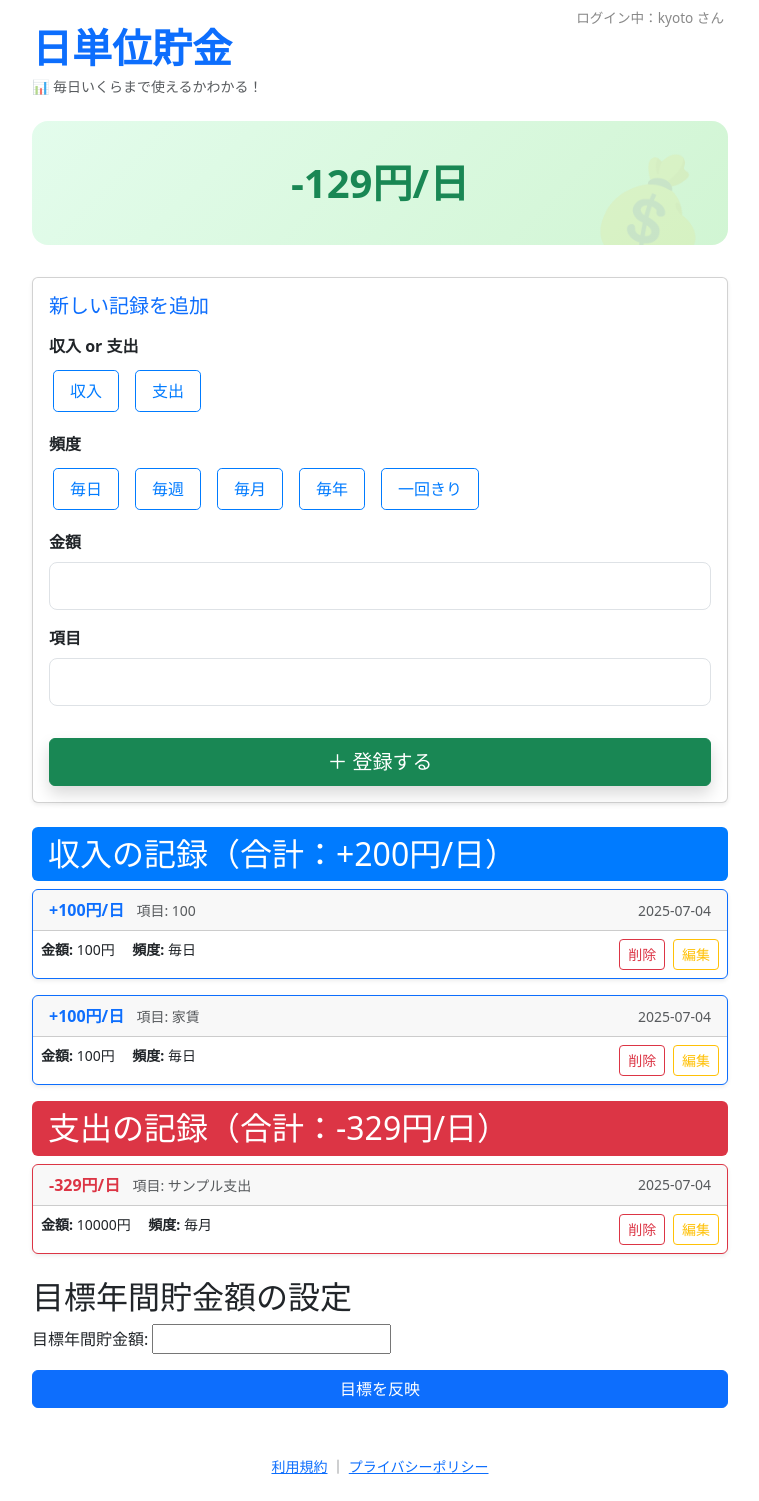
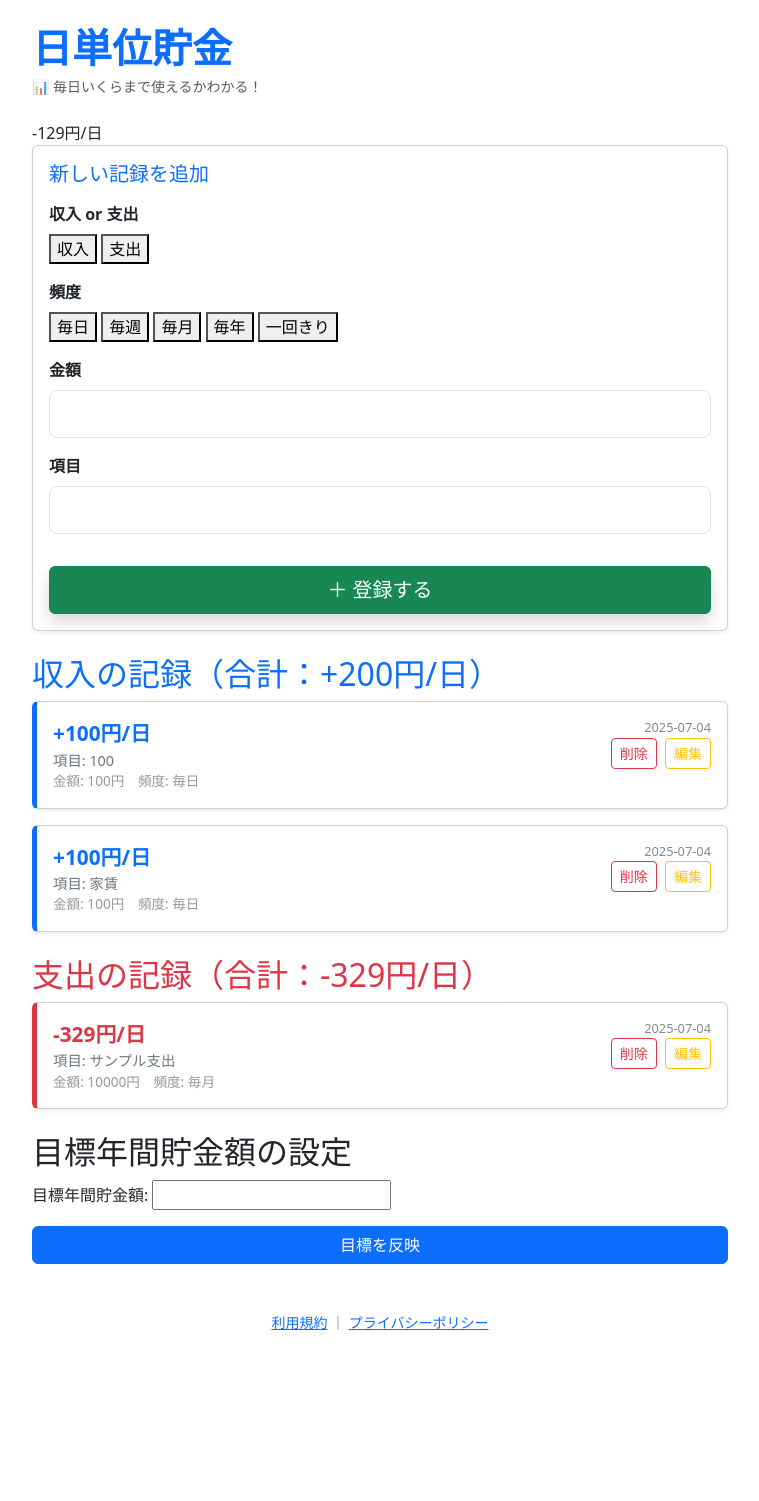
Before and after one commit to kyonomiyako/nichitan-shisan-kanri, a Django app: page / in a window 1280 px wide. Shown: the whole page, without its empty margins (260-1019 px from the left). After the commit the page ends 1330 px from the top, so only its background shows below. Run offline with Django 4.2, Linux system fonts and the light colour scheme; a user stored in the database is signed in; data comes from the database, SQL or seed files in the repository.

Commit message:
UI改善: 記録表示のカード化とモバイル最適化

```diff
--- a/ledger/templates/ledger/home.html
+++ b/ledger/templates/ledger/home.html
@@ -1,4 +1,3 @@
-
 <!DOCTYPE html>
 <html lang="ja">
 <head>
@@ -7,170 +6,55 @@
     <meta name="viewport" content="width=device-width, initial-scale=1">
     <link href="https://cdn.jsdelivr.net/npm/bootstrap@5.3.0/dist/css/bootstrap.min.css" rel="stylesheet">
     <style>
-           /* ✅ モバイル最適化CSSを追加 */
-
-@media (max-width: 768px) {
-    h2 {
+        /* ...（省略せず元のCSS全体を含める想定）... */
+        .entry-card-header {
             font-size: 1.1rem;
-        padding: 0.75rem;
+            font-weight: bold;
         }
-
-    label.form-label {
-        display: block;
-        margin-bottom: 0.5rem;
-        font-size: 0.95rem;
+        .entry-note {
+            font-size: 0.9rem;
+            color: #6c757d;
         }
-
-    input.form-control {
-        font-size: 1rem;
-        padding: 0.6rem;
+        .entry-meta {
+            font-size: 0.85rem;
+            color: #999;
         }
-
-    button.btn-primary, button.btn-success {
-        font-size: 1rem;
-        padding: 0.6rem 1.2rem;
-        margin-top: 1rem;
+        .income-card {
+            border-left: 5px solid #0d6efd;
         }
-
-    .card {
-        margin-bottom: 1.2rem;
+        .expense-card {
+            border-left: 5px solid #dc3545;
+        }
+        .entry-amount {
+            font-size: 1.3rem;
+            font-weight: bold;
+        }
+        .entry-date {
+            font-size: 0.8rem;
+            color: #888;
+        }
+        @media (prefers-color-scheme: dark) {
+            .income-card {
+                background-color: #1a1a2e;
+            }
+            .expense-card {
+                background-color: #2a1a1a;
             }
         }
-
-
-        .toggle-button {
-            margin: 0.25rem;
-            padding: 0.5rem 1rem;
-            border: 1px solid #007bff;
-            border-radius: 0.3rem;
-            background-color: white;
-            color: #007bff;
-            cursor: pointer;
-        }
-        .toggle-button.active {
-            background-color: #007bff;
-            color: white;
-        }
-        .toggle-group {
-            display: flex;
-            flex-wrap: wrap;
-            gap: 0.5rem;
-        }
-        .login-info {
-            position: absolute;
-            top: 0.5rem;
-            right: 1rem;
-            font-size: 0.85rem;
-            color: #888;
-        }
-        .highlight-daily {
-            font-size: 2rem;
-            font-weight: bold;
-            color: #198754;
-        }
-        .hero-daily {
-            background: linear-gradient(135deg, #e3fcec, #d1f5d3);
-            border-radius: 1rem;
-            padding: 2rem 1rem;
-            text-align: center;
-            font-size: 2.5rem;
-            font-weight: bold;
-            color: #198754;
-            margin-bottom: 2rem;
-            position: relative;
-            overflow: hidden;
-        }
-        .hero-daily::before {
-            content: "💰";
-            font-size: 6rem;
-            opacity: 0.1;
-            position: absolute;
-            top: 10px;
-            right: 20px;
-        }
-        .form-control:focus {
-        border-color: #0d6efd;
-        box-shadow: 0 0 0 0.2rem rgba(13, 110, 253, 0.25);
-        }
-        @media (prefers-color-scheme: dark) {
-    body {
-        background-color: #1c1c1c;
-        color: #f0f0f0;
-    }
-    .card {
-        background-color: #2a2a2a;
-        border: 1px solid #444;
-        box-shadow: 0 2px 4px rgba(0,0,0,0.5);
-    }
-
-    /* 明るめに調整する要素 */
-    .form-label {
-        color: #ffffff;
-    }
-    .text-muted {
-        color: #bbbbbb !important;
-    }
-    .card .text-muted {
-        color: #cccccc !important;
-    }
-    .card-body,
-    .card-header {
-        color: #eaeaea;
-    }
-
-    .form-control {
-        background-color: #2d2d2d;
-        color: #fff;
-        border: 1px solid #666;
-    }
-
-    .form-control:focus {
-        border-color: #90caf9;
-        box-shadow: 0 0 0 0.2rem rgba(144,202,249,0.25);
-    }
-    .btn {
-        border-color: #666;
-    }
-    .btn-success {
-        background-color: #43a047;
-    }
-    .hero-daily {
-        background: linear-gradient(135deg, #314d3d, #203f34);
-        color: #c8e6c9;
-    }
-    .alert {
-        background-color: #383838;
-        color: #f5f5f5;
-        border-color: #555;
-    }
-}
-
-
-
     </style>
 </head>
-<body class="container py-4" style="max-width: 720px; position: relative;">
-
-<div class="login-info">
-    {% if user.is_authenticated %}
-        ログイン中：{{ user.username }} さん
-    {% endif %}
-</div>
-
+<body class="container py-4" style="max-width: 720px;">
 <h1 class="mb-1 fw-bold text-primary">日単位貯金</h1>
 <p class="text-muted mb-4 small">
     <span class="me-1">📊</span>毎日いくらまで使えるかわかる！
 </p>
 
 {% if daily_str %}
-<div class="hero-daily">
-    {{ daily_str }}
-</div>
+<div class="hero-daily">{{ daily_str }}</div>
 {% endif %}
 
 {% if messages %}
 <script>
-    // ✅ 3秒後にメッセージを自動で閉じる
     setTimeout(function () {
         const alertEl = document.querySelector(".alert-dismissible");
         if (alertEl) {
@@ -179,7 +63,6 @@
         }
     }, 3000);
 </script>
-
   {% for message in messages %}
     <div class="alert alert-success alert-dismissible fade show" role="alert">
       {{ message }}
@@ -192,14 +75,12 @@
 <div class="alert alert-info">{{ allowance_str }}</div>
 {% endif %}
 
-
-<!-- 記録追加フォーム（アップグレード版） -->
+<!-- 記録追加フォーム -->
 <div class="card mb-4 shadow-sm">
   <div class="card-body">
     <h2 class="card-title h5 mb-3 text-primary">新しい記録を追加</h2>
     <form method="post">
       {% csrf_token %}
-
       <div class="mb-3">
         <label class="form-label fw-bold">収入 or 支出</label><br>
         <input type="hidden" name="entry_type" id="entry_type_input">
@@ -208,7 +89,6 @@
           <button type="button" class="toggle-button" data-value="expense">支出</button>
         </div>
       </div>
-
       <div class="mb-3">
         <label class="form-label fw-bold">頻度</label><br>
         <input type="hidden" name="frequency" id="frequency_input">
@@ -220,18 +100,14 @@
           <button type="button" class="toggle-button" data-value="9999">一回きり</button>
         </div>
       </div>
-
       <div class="mb-3">
         <label class="form-label fw-bold">金額</label>
         <input type="number" name="amount" class="form-control form-control-lg mb-2" inputmode="numeric" required>
       </div>
-
       <div class="mb-3">
         <label class="form-label fw-bold">項目</label>
         <input type="text" name="note" class="form-control form-control-lg mb-2" required>
       </div>
-
-
       <button type="submit" class="btn btn-success btn-lg shadow rounded w-100 mt-3">＋ 登録する</button>
     </form>
   </div>
@@ -255,48 +131,30 @@
   setupToggleGroup("entry_type_buttons", "entry_type_input");
   setupToggleGroup("frequency_buttons", "frequency_input");
 
-    // 🔽 フォーム送信時に収入/支出・頻度が選ばれているか確認
   document.querySelector("form").addEventListener("submit", function(event) {
       const entryType = document.getElementById("entry_type_input").value;
       const frequency = document.getElementById("frequency_input").value;
-
       if (!entryType || !frequency) {
           alert("収入/支出と頻度の両方を選択してください。");
           event.preventDefault();
       }
   });
-
-        // ✅ 3秒後に通知を自動で消す
-        setTimeout(function () {
-        const alertEl = document.querySelector(".alert-dismissible");
-        if (alertEl) {
-            const closeBtn = alertEl.querySelector(".btn-close");
-            if (closeBtn) closeBtn.click();
-        }
-    }, 3000);
 </script>
 
-
-<h2 class="px-3 py-2 rounded text-white" style="background-color: #007bff;">
-    収入の記録（合計：+{{ sum_income|floatformat:0 }}円/日）
-</h2>
+<h2 class="mt-4 mb-2 text-primary">収入の記録（合計：+{{ sum_income|floatformat:0 }}円/日）</h2>
 {% for e in income_entries %}
-<div class="card border-primary mb-3 shadow-sm">
-    <div class="card-header d-flex justify-content-between align-items-center">
+<div class="card income-card mb-3 shadow-sm">
+  <div class="card-body">
+    <div class="d-flex justify-content-between">
       <div>
-            <strong class="text-primary">+{{ e.daily|floatformat:0 }}円/日</strong>
-            <span class="ms-2 text-muted small">項目: {{ e.note }}</span>
-        </div>
-        <span class="text-muted small">{{ e.date|date:"Y-m-d" }}</span>
-    </div>
-    <div class="card-body p-2 small d-flex justify-content-between align-items-start">
-        <div>
-            <strong>金額:</strong> {{ e.amount }}円
-            <strong>頻度:</strong> {{ e.frequency }}
+        <div class="entry-amount text-primary">+{{ e.daily|floatformat:0 }}円/日</div>
+        <div class="entry-note">項目: {{ e.note }}</div>
+        <div class="entry-meta">金額: {{ e.amount }}円　頻度: {{ e.frequency }}</div>
       </div>
       <div class="text-end">
+        <div class="entry-date">{{ e.date|date:"Y-m-d" }}</div>
         <form method="post" action="{% url 'delete_entry' e.id %}" class="d-inline">{% csrf_token %}
-                <button class="btn btn-sm btn-outline-danger ms-2">削除</button>
+          <button class="btn btn-sm btn-outline-danger">削除</button>
         </form>
         <form method="get" action="{% url 'edit_entry' e.id %}" class="d-inline">
           <button class="btn btn-sm btn-outline-warning ms-1">編集</button>
@@ -304,32 +162,28 @@
       </div>
     </div>
   </div>
+</div>
 {% endfor %}
 
-<h2 class="px-3 py-2 rounded text-white" style="background-color: #dc3545;">
-    支出の記録（合計：-{{ sum_expense|floatformat:0 }}円/日）
-</h2>
+<h2 class="mt-4 mb-2 text-danger">支出の記録（合計：-{{ sum_expense|floatformat:0 }}円/日）</h2>
 {% for e in expense_entries %}
-<div class="card border-danger mb-3 shadow-sm">
-    <div class="card-header d-flex justify-content-between align-items-center">
+<div class="card expense-card mb-3 shadow-sm">
+  <div class="card-body">
+    <div class="d-flex justify-content-between">
       <div>
-            <strong class="text-danger">-{{ e.daily|floatformat:0 }}円/日</strong>
-            <span class="ms-2 text-muted small">項目: {{ e.note }}</span>
-        </div>
-        <span class="text-muted small">{{ e.date|date:"Y-m-d" }}</span>
-    </div>
-    <div class="card-body p-2 small d-flex justify-content-between align-items-start">
-        <div>
-            <strong>金額:</strong> {{ e.amount }}円
-            <strong>頻度:</strong> {{ e.frequency }}
+        <div class="entry-amount text-danger">-{{ e.daily|floatformat:0 }}円/日</div>
+        <div class="entry-note">項目: {{ e.note }}</div>
+        <div class="entry-meta">金額: {{ e.amount }}円　頻度: {{ e.frequency }}</div>
       </div>
       <div class="text-end">
+        <div class="entry-date">{{ e.date|date:"Y-m-d" }}</div>
         <form method="post" action="{% url 'delete_entry' e.id %}" class="d-inline">{% csrf_token %}
-                <button class="btn btn-sm btn-outline-danger ms-2">削除</button>
+          <button class="btn btn-sm btn-outline-danger">削除</button>
         </form>
         <form method="get" action="{% url 'edit_entry' e.id %}" class="d-inline">
           <button class="btn btn-sm btn-outline-warning ms-1">編集</button>
         </form>
+      </div>
     </div>
   </div>
 </div>
```
Lines whose indentation alone changed are shown as unchanged.
